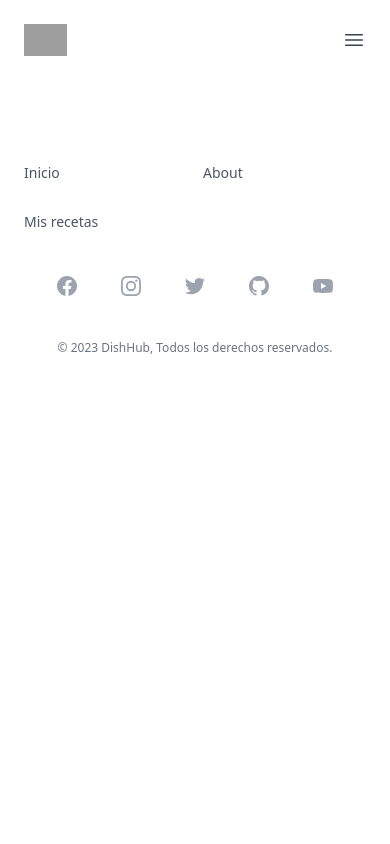
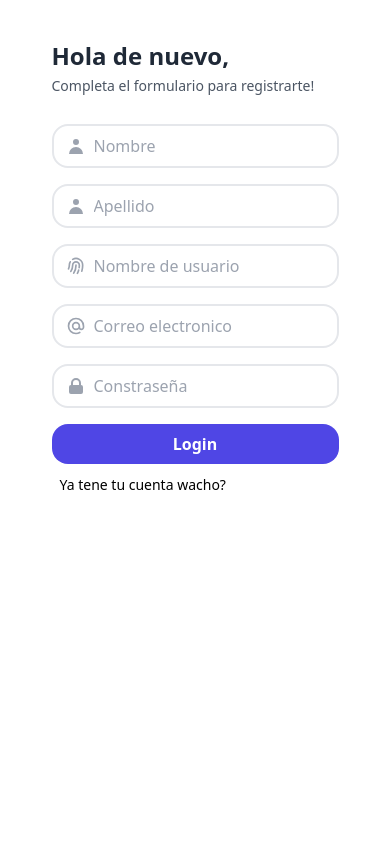
Before and after one commit to mauriaranam/DishHub, a Flask app: template templates/register.html in a window 390 px wide. Run offline with Flask 3, Linux system fonts and the light colour scheme; the template is opened without the code that fills it, so the values that code supplies are empty; some libraries are stand-ins or nearby versions; grey boxes are pictures that could not be loaded.

Commit message:
register view added

```diff
--- a/app.py
+++ b/app.py
@@ -22,6 +22,10 @@ def home():
 def login():
     return render_template('login.html')
 
+@app.route(('/register'))
+def register():
+    return render_template('register.html')
+
 
 ## Breakpoint ##
 if __name__ == "__main__":
--- a/templates/register.html
+++ b/templates/register.html
@@ -1,5 +1,82 @@
-{% extends 'base.html' %}
+<!DOCTYPE html>
+<html lang="en">
+<head>
+  <meta charset="UTF-8">
+  <meta name="viewport" content="width=device-width, initial-scale=1.0">
+  <title> Registrarse </title>
+  <script src="https://cdn.tailwindcss.com"></script>
+  <script src="https://cdn.jsdelivr.net/npm/chart.js"></script>
+</head>
 
-{% block body %}
 
-{% endblock %}
+<body>
+
+<!-- ## LOGIN ## -->
+<div class="h-screen md:flex">
+	<div class="relative overflow-hidden md:flex w-1/2 bg-gradient-to-tr from-blue-800 to-purple-700 i justify-around items-center hidden">
+		<div>
+			<h1 class="text-white font-bold text-4xl font-sans">DishHub</h1>
+			<p class="text-white mt-1">La pagina mas popular para compartir tus recetas :)</p>
+			<button type="submit" class="block w-28 bg-white text-indigo-800 mt-4 py-2 rounded-2xl font-bold mb-2">Ver mas</button>
+		</div>
+		<div class="absolute -bottom-32 -left-40 w-80 h-80 border-4 rounded-full border-opacity-30 border-t-8"></div>
+		<div class="absolute -bottom-40 -left-20 w-80 h-80 border-4 rounded-full border-opacity-30 border-t-8"></div>
+		<div class="absolute -top-40 -right-0 w-80 h-80 border-4 rounded-full border-opacity-30 border-t-8"></div>
+		<div class="absolute -top-20 -right-20 w-80 h-80 border-4 rounded-full border-opacity-30 border-t-8"></div>
+	</div>
+	<div class="flex md:w-1/2 justify-center py-10 items-center bg-white">
+		<form class="bg-white">
+			<h1 class="text-gray-800 font-bold text-2xl mb-1">Hola de nuevo,</h1>
+			<p class="text-sm font-normal text-gray-600 mb-7">Completa el formulario para registrarte!</p>
+			<div class="flex items-center border-2 py-2 px-3 rounded-2xl mb-4">
+				<svg xmlns="http://www.w3.org/2000/svg" class="h-5 w-5 text-gray-400" viewBox="0 0 20 20"
+					fill="currentColor">
+					<path fill-rule="evenodd" d="M10 9a3 3 0 100-6 3 3 0 000 6zm-7 9a7 7 0 1114 0H3z"
+						clip-rule="evenodd" />
+				</svg>
+				<input class="pl-2 outline-none border-none" type="text" name="" id="" placeholder="Nombre" />
+            </div>
+            <div class="flex items-center border-2 py-2 px-3 rounded-2xl mb-4">
+				<svg xmlns="http://www.w3.org/2000/svg" class="h-5 w-5 text-gray-400" viewBox="0 0 20 20"
+					fill="currentColor">
+					<path fill-rule="evenodd" d="M10 9a3 3 0 100-6 3 3 0 000 6zm-7 9a7 7 0 1114 0H3z"
+						clip-rule="evenodd" />
+				</svg>
+				<input class="pl-2 outline-none border-none" type="text" name="" id="" placeholder="Apellido" />
+            </div>
+            <div class="flex items-center border-2 py-2 px-3 rounded-2xl mb-4">
+                <svg xmlns="http://www.w3.org/2000/svg" class="h-5 w-5 text-gray-400" fill="none"
+                    viewBox="0 0 24 24" stroke="currentColor">
+                    <path stroke-linecap="round" stroke-linejoin="round" stroke-width="2"
+                        d="M12 11c0 3.517-1.009 6.799-2.753 9.571m-3.44-2.04l.054-.09A13.916 13.916 0 008 11a4 4 0 118 0c0 1.017-.07 2.019-.203 3m-2.118 6.844A21.88 21.88 0 0015.171 17m3.839 1.132c.645-2.266.99-4.659.99-7.132A8 8 0 008 4.07M3 15.364c.64-1.319 1-2.8 1-4.364 0-1.457.39-2.823 1.07-4" />
+                </svg>
+                <input class="pl-2 outline-none border-none" type="text" name="" id="" placeholder="Nombre de usuario" />
+            </div>
+					<div class="flex items-center border-2 py-2 px-3 rounded-2xl mb-4">
+						<svg xmlns="http://www.w3.org/2000/svg" class="h-5 w-5 text-gray-400" fill="none"
+							viewBox="0 0 24 24" stroke="currentColor">
+							<path stroke-linecap="round" stroke-linejoin="round" stroke-width="2"
+								d="M16 12a4 4 0 10-8 0 4 4 0 008 0zm0 0v1.5a2.5 2.5 0 005 0V12a9 9 0 10-9 9m4.5-1.206a8.959 8.959 0 01-4.5 1.207" />
+						</svg>
+						<input class="pl-2 outline-none border-none" type="text" name="" id="" placeholder="Correo electronico" />
+            </div>
+            <div class="flex items-center border-2 py-2 px-3 rounded-2xl">
+                <svg xmlns="http://www.w3.org/2000/svg" class="h-5 w-5 text-gray-400" viewBox="0 0 20 20"
+                    fill="currentColor">
+                    <path fill-rule="evenodd"
+                        d="M5 9V7a5 5 0 0110 0v2a2 2 0 012 2v5a2 2 0 01-2 2H5a2 2 0 01-2-2v-5a2 2 0 012-2zm8-2v2H7V7a3 3 0 016 0z"
+                        clip-rule="evenodd" />
+                </svg>
+                <input class="pl-2 outline-none border-none" type="text" name="" id="" placeholder="Constraseña" />
+            </div>
+            <button type="submit" class="block w-full bg-indigo-600 mt-4 py-2 rounded-2xl text-white font-semibold mb-2">Login</button>
+            <span class="text-sm ml-2 hover:text-blue-500 cursor-pointer">Ya tene tu cuenta wacho?</span>
+		</form>
+	</div>
+</div>
+<!-- ## TERMINA LOGIN ## -->
+
+</body>
+
+
+</html>
```
